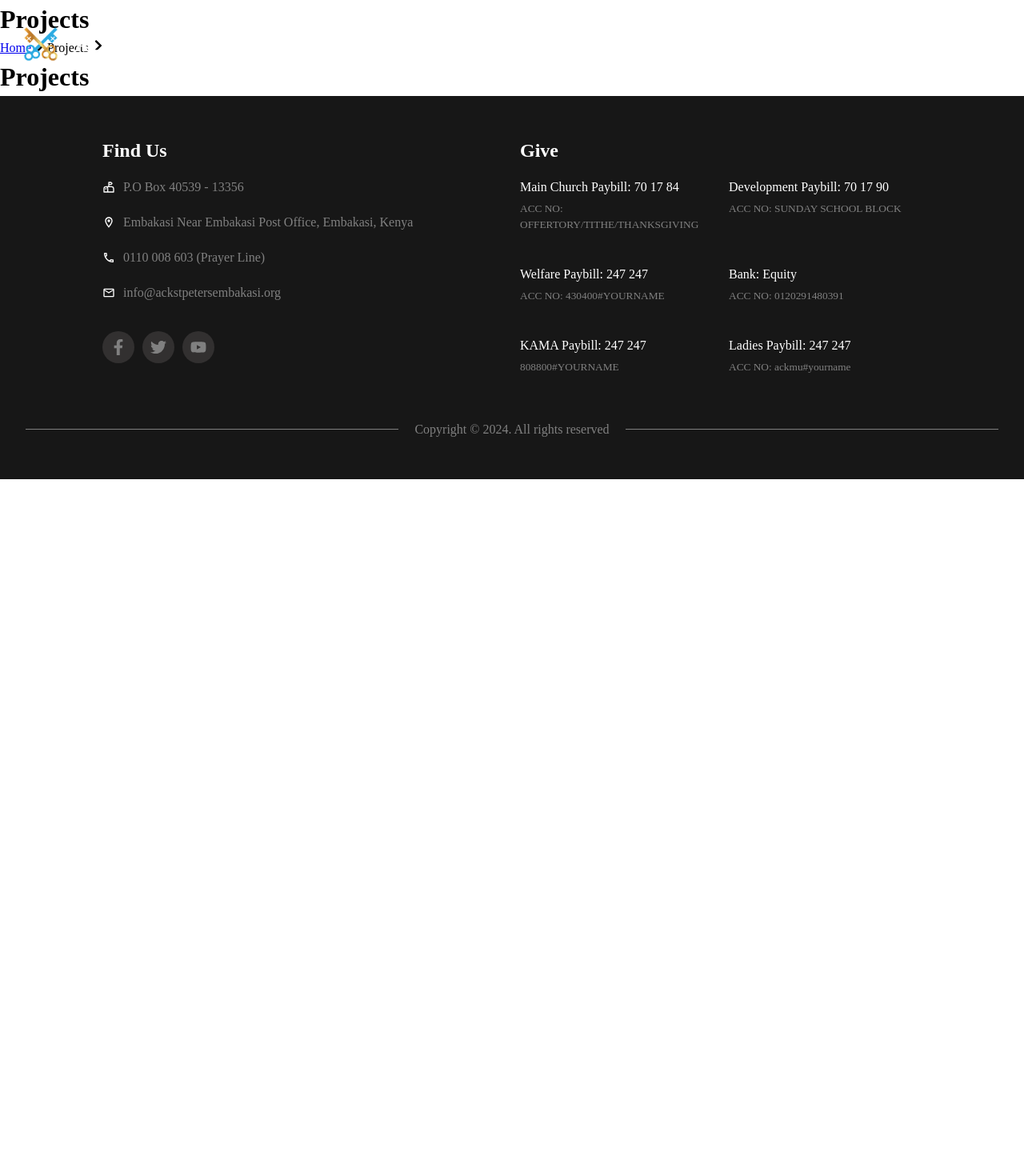
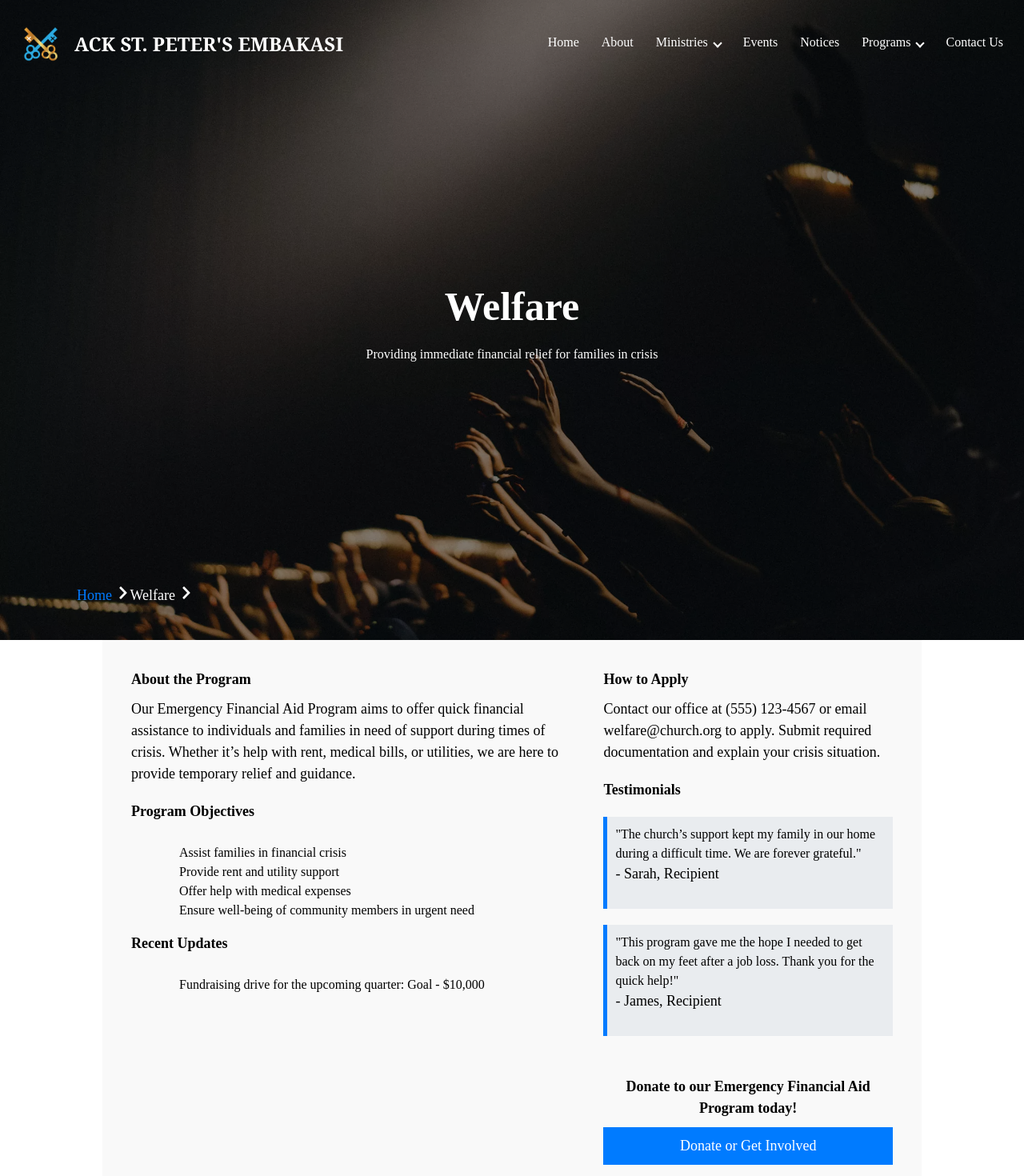
Before and after one commit to P3t3raw/Saints, a React (Create React App) app: page /programs/welfare in a window 1280 px wide. Shown: the top 1470 px of the page at 80% size. Before the commit the page ends 800 px from the top, so only its background shows below. Built offline with nearby package versions, Linux system fonts and the light colour scheme; the HTML template or start-up script is replaced by a standard one.

Commit message:
committing the welfare page

```diff
--- a/src/pages/Welfare/Welfare.css
+++ b/src/pages/Welfare/Welfare.css
@@ -1,14 +1,5 @@
-main {
-  display: flex;
-  flex-direction: column;
-}
-.Container {
-  /* display: flex; */
-  padding: 1.25rem;
-  width: 80vw;
-  margin: auto;
-}
-.noticesBackground {
+/* Basic styling for the Welfare page */
+.welfareBackground {
   background-image: url("../../assets/bg_1.jpg.webp");
   height: 100dvh;
   width: 100%;
@@ -20,60 +11,212 @@ main {
   background-attachment: fixed;
   overflow: hidden;
 }
-.noticesOverlay {
+
+.welfareOverlay {
   position: absolute;
-  overflow: hidden;
-  width: 100%;
   top: 0;
+  left: 0;
   right: 0;
-  left: 0;
   bottom: 0;
-  opacity: 0.4;
-  background-color: rgba(0, 0, 0, 0.5);
+  background: rgba(0, 0, 0, 0.5);
 }
-.noticesContent {
+
+.welfareContent {
   position: absolute;
-  color: white;
   top: 50%;
   left: 50%;
   transform: translate(-50%, -50%);
+  color: white;
+  text-align: center;
 }
-.noticesBreadCrumbsWrapper {
+.welfareContent h1 {
+  font-size: 3.125rem;
+  font-weight: 700;
+  margin-bottom: 0.625rem;
+  text-align: center;
+}
+
+.breadCrumbsWrapper {
+  /* background-color: #f8f9fa; */
+  padding: 0.625rem 0; /* 10px converted to rem */
   position: absolute;
   z-index: 99;
   bottom: 2rem;
   padding-inline: 6rem;
 }
 
-.noticesContent h1 {
-  font-size: 3.125rem;
-  font-weight: 700;
-  margin-bottom: 0.625rem;
-  text-align: center;
-}
-.noticesContent p {
-  font-size: 1.25rem;
-  font-weight: 500;
-  line-height: 1.75rem;
-  text-align: center;
-}
-.noticesBreadCrumbsWrapper h1 {
-  font-size: 2.5rem;
-  font-weight: 700;
+.breadCrumbs {
+  display: flex;
+  justify-content: center;
+  font-size: 1.125rem; /* 18px converted to rem */
   color: white;
 }
-.noticesBreadCrumbs {
-  font-size: 1rem;
-  font-weight: 400;
-  margin-bottom: 1.25rem;
-  text-transform: capitalize;
-  color: rgba(255, 255, 255, 0.5);
-}
-.noticesBreadCrumbs span {
-  display: inline-flex;
-  align-items: center;
-}
-.noticesBreadCrumbs span a {
-  color: rgba(255, 255, 255, 0.5);
+
+.breadCrumbs a {
+  color: #007bff;
   text-decoration: none;
 }
+
+.welfareMainContent {
+  padding: 1.25rem; /* 20px converted to rem */
+  background-color: #f9f9f9;
+  display: flex;
+  flex-direction: row;
+  width: 80vw;
+  margin: auto;
+}
+
+.welfareMainContent h2 {
+  font-size: 1.125rem; /* 18px converted to rem */
+  margin-bottom: 0.625rem; /* 10px converted to rem */
+  padding: 0;
+}
+
+.welfareMainContent p {
+  font-size: 1.125rem; /* 18px converted to rem */
+  margin-bottom: 1.25rem; /* 20px converted to rem */
+}
+
+.welfareMainContent ul {
+  list-style-type: disc;
+  margin-left: 1.25rem; /* 20px converted to rem */
+}
+.leftWelfarePart {
+  display: flex;
+  flex-direction: column;
+  padding: 1rem;
+  flex: 2;
+  max-width: 60%;
+  /* border: solid blue 1px; */
+}
+.leftWelfarePart div,
+.rightWelfarePart div {
+  display: flex;
+  flex-direction: column;
+}
+.rightWelfarePart {
+  flex: 1;
+  padding: 1rem;
+  /* border: solid red 1px; */
+}
+
+.testimonial {
+  background-color: #e9ecef;
+  padding: 0.625rem; /* 10px converted to rem */
+  margin: 0.625rem 0; /* 10px converted to rem */
+  border-left: 0.3125rem solid #007bff; /* 5px converted to rem */
+}
+
+.gallery img {
+  width: 100%;
+  max-width: 18.75rem; /* 300px converted to rem */
+  margin: 0.625rem; /* 10px converted to rem */
+  display: inline-block;
+}
+
+.ctaSection {
+  text-align: center;
+  margin-top: 2.5rem; /* 40px converted to rem */
+}
+
+.ctaSection button {
+  background-color: #007bff;
+  color: white;
+  padding: 0.625rem 1.25rem; /* 10px 20px converted to rem */
+  font-size: 1.125rem; /* 18px converted to rem */
+  border: none;
+  cursor: pointer;
+}
+
+.ctaSection button:hover {
+  background-color: #0056b3;
+}
+/* General Mobile Devices (max-width: 768px) */
+@media screen and (max-width: 768px) {
+  .welfareBackground {
+    background-attachment: scroll; /* Disable fixed background for smoother scrolling */
+  }
+
+  .welfareContent h1 {
+    font-size: 2rem; /* Reduce font size for smaller screens */
+  }
+
+  .breadCrumbsWrapper {
+    padding-inline: 1rem; /* Narrow padding */
+    bottom: 1rem; /* Reduce bottom spacing */
+  }
+
+  .breadCrumbs {
+    font-size: 1rem; /* Adjust breadcrumb font size */
+  }
+
+  .welfareMainContent {
+    flex-direction: column; /* Stack content vertically */
+    width: 90vw; /* Increase width to fit better */
+    padding: 1rem; /* Reduce padding */
+  }
+
+  .leftWelfarePart,
+  .rightWelfarePart {
+    max-width: 100%; /* Allow full width for both parts */
+    padding: 0.5rem; /* Reduce padding */
+  }
+
+  .gallery img {
+    max-width: 100%; /* Scale images to fit smaller screens */
+    margin: 0.5rem auto; /* Center images and reduce spacing */
+  }
+
+  .ctaSection {
+    margin-top: 1.5rem; /* Reduce margin */
+  }
+
+  .ctaSection button {
+    padding: 0.5rem 1rem; /* Adjust button size */
+    font-size: 1rem; /* Reduce font size */
+  }
+}
+
+/* Tablets and Small Laptops (max-width: 1024px) */
+@media screen and (max-width: 1024px) {
+  .welfareMainContent {
+    width: 85vw; /* Slightly increase content width */
+    padding: 1rem; /* Adjust padding */
+  }
+
+  .leftWelfarePart {
+    max-width: 65%; /* Allocate more space for text */
+  }
+
+  .rightWelfarePart {
+    max-width: 35%; /* Adjust for images */
+  }
+
+  .gallery img {
+    max-width: 50%; /* Allow images to stack in smaller grids */
+  }
+}
+
+/* Large Phones and Small Tablets (max-width: 576px) */
+@media screen and (max-width: 576px) {
+  .welfareContent h1 {
+    font-size: 1.5rem; /* Further reduce font size */
+  }
+
+  .breadCrumbsWrapper {
+    padding-inline: 0.5rem; /* Reduce padding for smaller screens */
+  }
+
+  .breadCrumbs {
+    font-size: 0.875rem; /* Adjust font size */
+  }
+
+  .welfareMainContent ul {
+    margin-left: 0.625rem; /* Reduce list indentation */
+  }
+
+  .ctaSection button {
+    width: 100%; /* Make button full-width */
+    padding: 0.75rem; /* Adjust padding */
+  }
+}
--- a/src/pages/Welfare/Welfare.jsx
+++ b/src/pages/Welfare/Welfare.jsx
@@ -1,25 +1,147 @@
 import React from "react";
 import { Link } from "react-router-dom";
 import { FaChevronRight } from "react-icons/fa";
+import "./Welfare.css";
 
 export default function Welfare() {
+  const programDetails = {
+    title: "Welfare",
+    overview: "Providing immediate financial relief for families in crisis",
+    objectives: [
+      "Assist families in financial crisis",
+      "Provide rent and utility support",
+      "Offer help with medical expenses",
+      "Ensure well-being of community members in urgent need",
+    ],
+    targetAudience:
+      "Church members and local residents experiencing unexpected financial hardship",
+    description:
+      "Our Emergency Financial Aid Program aims to offer quick financial assistance to individuals and families in need of support during times of crisis. Whether it’s help with rent, medical bills, or utilities, we are here to provide temporary relief and guidance.",
+    aidTypes: [
+      "Rent payment assistance",
+      "Utility bill support",
+      "Medical expenses",
+      "Transportation costs",
+      "Food vouchers",
+    ],
+    applicationProcess:
+      "Contact our office at (555) 123-4567 or email welfare@church.org to apply. Submit required documentation and explain your crisis situation.",
+    timeline:
+      "Available year-round with funds disbursed within 48 hours of approval.",
+    volunteerOpportunities: [
+      "Help with application processing",
+      "Donate to the fund",
+      "Volunteer during fundraising events",
+    ],
+    testimonials: [
+      {
+        quote:
+          "The church’s support kept my family in our home during a difficult time. We are forever grateful.",
+        name: "Sarah, Recipient",
+      },
+      {
+        quote:
+          "This program gave me the hope I needed to get back on my feet after a job loss. Thank you for the quick help!",
+        name: "James, Recipient",
+      },
+    ],
+    partners: ["Local businesses", "Community outreach programs"],
+    gallery: [
+      "https://bacc.cc/wp-content/uploads/2023/11/gallery-tgs-tall.jpg",
+      "https://bacc.cc/wp-content/uploads/2023/11/gallery-tgs-tall.jpg",
+    ],
+    cta: "Donate to our Emergency Financial Aid Program today!",
+    contact: { email: "welfare@church.org", phone: "(555) 123-4567" },
+    updates: ["Fundraising drive for the upcoming quarter: Goal - $10,000"],
+    budget: { goal: "10,000 USD", raised: "5,000 USD" },
+  };
+
   return (
     <div>
-      <div className="noticesBackground">
-        <div className="noticesOverlay"></div>
-        <div className="noticesContent">
-          <h1>Projects</h1>
+      <div className="welfareBackground">
+        <div className="welfareOverlay"></div>
+        <div className="welfareContent">
+          <h1>{programDetails.title}</h1>
+          <p>{programDetails.overview}</p>
         </div>
-        <div className="noticesBreadCrumbsWrapper">
-          <p className="noticesBreadCrumbs">
+        <div className="breadCrumbsWrapper">
+          <p className="breadCrumbs">
             <span>
               <Link to="/">Home</Link> <FaChevronRight />
             </span>
             <span>
-              Projects <FaChevronRight />
+              Welfare <FaChevronRight />
             </span>
           </p>
-          <h1>Projects</h1>
+        </div>
+      </div>
+
+      <div className="welfareMainContent">
+        <div className="leftWelfarePart">
+          {" "}
+          <div>
+            <h2>About the Program</h2>
+            <p>{programDetails.description}</p>
+          </div>
+          <div>
+            <h2>Program Objectives</h2>
+            <ul>
+              {programDetails.objectives.map((objective, index) => (
+                <li key={index}>{objective}</li>
+              ))}
+            </ul>
+          </div>
+          <div>
+            <h2>Recent Updates</h2>
+            <ul>
+              {programDetails.updates.map((update, index) => (
+                <li key={index}>{update}</li>
+              ))}
+            </ul>
+          </div>
+          {/* <div>
+            <h2>Program Budget</h2>
+            <p>Goal: {programDetails.budget.goal}</p>
+            <p>Raised: {programDetails.budget.raised}</p>
+          </div>
+          <div>
+            <h2>Gallery</h2>
+            <div className="gallery">
+              {programDetails.gallery.map((image, index) => (
+                <img
+                  key={index}
+                  src={`images/${image}`}
+                  alt={`Event ${index + 1}`}
+                />
+              ))}
+            </div>
+          </div> */}
+        </div>
+        <div className="rightWelfarePart">
+          <div>
+            <h2>How to Apply</h2>
+            <p>{programDetails.applicationProcess}</p>
+          </div>
+
+          <div>
+            <h2>Testimonials</h2>
+            {programDetails.testimonials.map((testimonial, index) => (
+              <div key={index} className="testimonial">
+                <blockquote>"{testimonial.quote}"</blockquote>
+                <p>- {testimonial.name}</p>
+              </div>
+            ))}
+          </div>
+          <div className="ctaSection">
+            <h2>{programDetails.cta}</h2>
+            <button
+              onClick={() =>
+                (window.location.href = `mailto:${programDetails.contact.email}`)
+              }
+            >
+              Donate or Get Involved
+            </button>
+          </div>
         </div>
       </div>
     </div>
```
